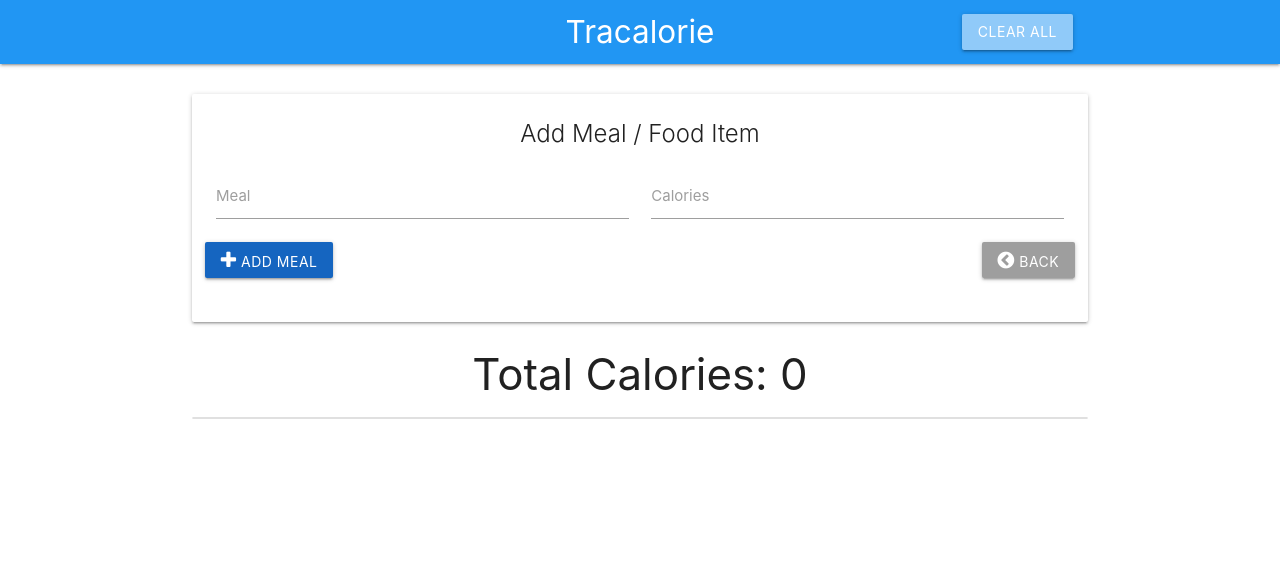
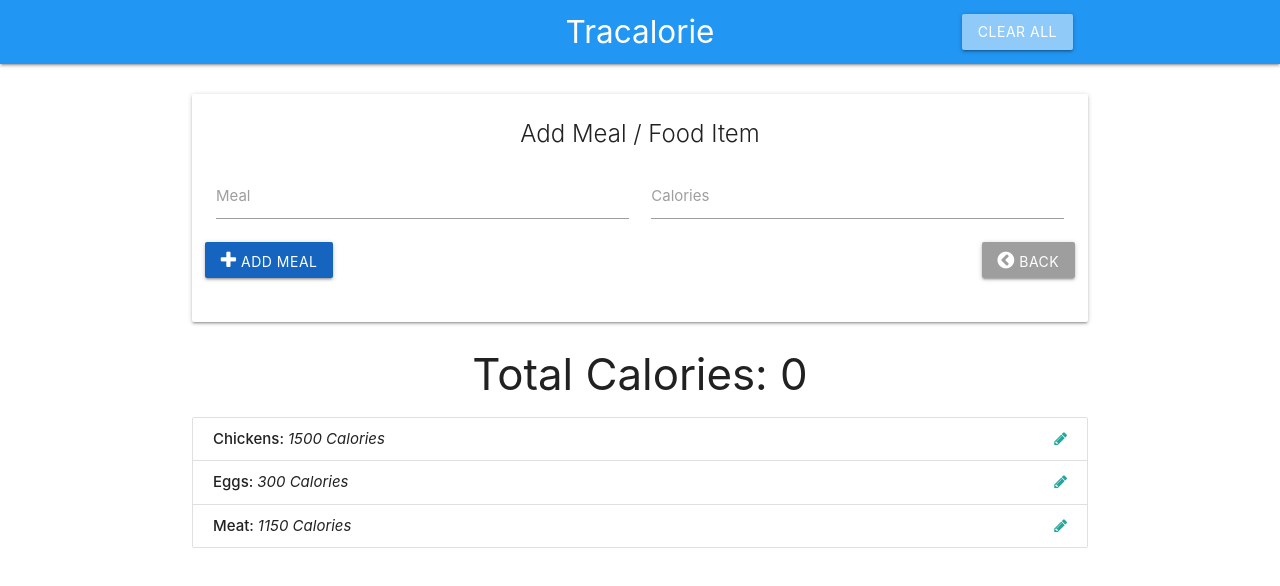
Before and after one commit to Babashov/Tracalorie-Project, a plain HTML site: page index.html in a window 1280 px wide. Drawn offline with nearby package versions, Linux system fonts and the light colour scheme.

Commit message:
Show Data in UI

```diff
--- a/app.js
+++ b/app.js
@@ -0,0 +1,70 @@
+// Storage Controller
+// Item Controller
+const ItemCtrl = (function(id,name,calories){
+
+  // Controller
+  const Item = function(){
+    this.id = id;
+    this.name = name;
+    this.calories = calories;
+  }
+
+  // Data Structure / State
+  const data = {
+    items:[
+      {id:0,name:'Chickens',calories:1500},
+      {id:1,name:'Eggs',calories:300},
+      {id:2,name:'Meat',calories:1150}
+    ],
+    currentItem:null,
+    totalCalories:0
+  }
+
+  return {
+    getItems:function(){
+      return data.items;
+    },
+    logData:function(){
+      return data;
+    }
+  }
+
+})()
+// UI Controller
+const UICtrl = (function(){
+
+  // UI Selectors
+  UiSelectors = {
+    itemList: 'item-list'
+  }
+
+  // Public methods
+  return {
+    populateItemList:function(items){
+      let html = '';
+      items.forEach((item)=>{
+        html +=`
+        <li class="collection-item" id="item-${item.id}">
+          <strong>${item.name}: </strong> <em>${item.calories} Calories</em>
+          <a href="#" class="secondary-content"><i class="edit-item fa fa-pencil"></i></a>
+        </li>
+        `;
+      });
+
+      document.getElementById(UiSelectors.itemList).innerHTML = html;
+    }
+  }
+})();
+// App Controller
+const App = (function(ItemCtrl,UICtrl){
+return {
+  init:function(){
+    // Get Items
+    const items = ItemCtrl.getItems();
+    // Add Items To UI
+    UICtrl.populateItemList(items);
+  }
+}
+})(ItemCtrl,UICtrl);
+
+App.init();
--- a/index.html
+++ b/index.html
@@ -68,5 +68,6 @@
   crossorigin="anonymous"></script>
  <!-- Compiled and minified JavaScript -->
  <script src="https://cdnjs.cloudflare.com/ajax/libs/materialize/1.0.0-beta/js/materialize.min.js"></script>
+ <script src="app.js"></script>
 </body>
 </html>
```
